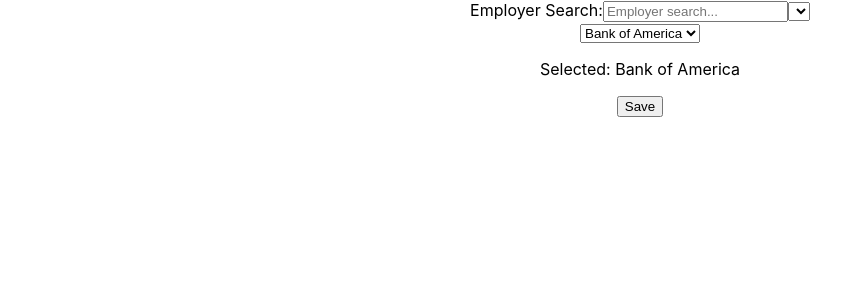
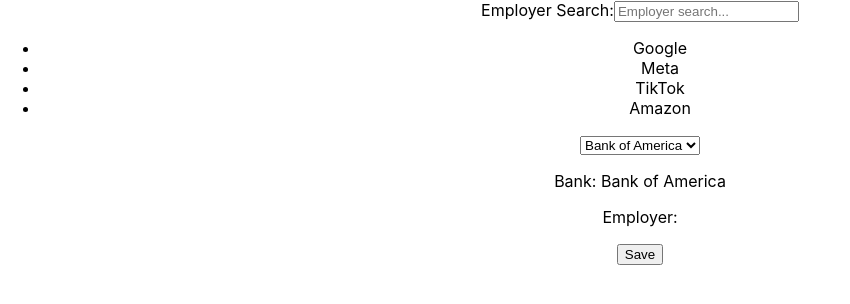
Before and after one commit to mchrupcala/mock-fintech, a React (Create React App) app: page / in a window 1280 px wide. Shown: the top 304 px of the page, without its empty margins (0-850 px from the left). Built offline with nearby package versions, Linux system fonts and the light colour scheme.

Commit message:
selection options are working

```diff
--- a/src/App.js
+++ b/src/App.js
@@ -15,9 +15,17 @@
 
 function App() {
   const [bankSelection, setBankSelection] = useState(banks[0]);
+  const [employerSelection, setEmployerSelection] = useState(null);
 
   return (
-    <StateContext.Provider value={{ bankSelection, setBankSelection }}>
+    <StateContext.Provider
+      value={{
+        bankSelection,
+        employerSelection,
+        setBankSelection,
+        setEmployerSelection,
+      }}
+    >
       <div className="App">
         <EmployerSearch />
         <BankSelection />
--- a/src/components/EmployerSearch.jsx
+++ b/src/components/EmployerSearch.jsx
@@ -1,20 +1,33 @@
-import { useState, useEffect } from "react";
+import { useState, useEffect, useContext } from "react";
+import { StateContext } from "../App";
 import { fetchEmployers } from "../api/employers";
-// TODO: debounce. press enter to fetchEmployers
 
 const EmployerSearch = () => {
+  const { setEmployerSelection } = useContext(StateContext);
   const [searchTerm, setSearchTerm] = useState("");
   const [employers, setEmployers] = useState([]);
+  const [filteredEmployers, setFilteredEmployers] = useState([]);
 
   useEffect(() => {
     const getEmployers = async () => {
       const res = await fetchEmployers();
-      console.log(res);
       setEmployers(res);
     };
 
     getEmployers();
   }, []);
+
+  useEffect(() => {
+    setFilteredEmployers(
+      employers.filter((emp) => {
+        return emp.toLowerCase().includes(searchTerm.toLowerCase());
+      })
+    );
+  }, [searchTerm, employers]);
+
+  const handleEmployerSelection = (val) => {
+    setEmployerSelection(val);
+  };
 
   return (
     <div>
@@ -23,9 +36,21 @@
         id="searchBar"
         className="searchBar"
         placeholder="Employer search..."
+        value={searchTerm}
         onChange={(e) => setSearchTerm(e.target.value)}
       />
-      <select></select>
+      {filteredEmployers && (
+        <ul className="dropdown">
+          {filteredEmployers.map((employer) => (
+            <li
+              key={employer}
+              onClick={() => handleEmployerSelection(employer)}
+            >
+              {employer}
+            </li>
+          ))}
+        </ul>
+      )}
     </div>
   );
 };
--- a/src/components/SummaryCard.jsx
+++ b/src/components/SummaryCard.jsx
@@ -2,10 +2,11 @@
 import { StateContext } from "../App";
 
 const SummaryCard = () => {
-  const { bankSelection } = useContext(StateContext);
+  const { bankSelection, employerSelection } = useContext(StateContext);
   return (
     <div>
-      <p>Selected: {bankSelection.name}</p>
+      <p>Bank: {bankSelection.name}</p>
+      <p>Employer: {employerSelection}</p>
     </div>
   );
 };
```
